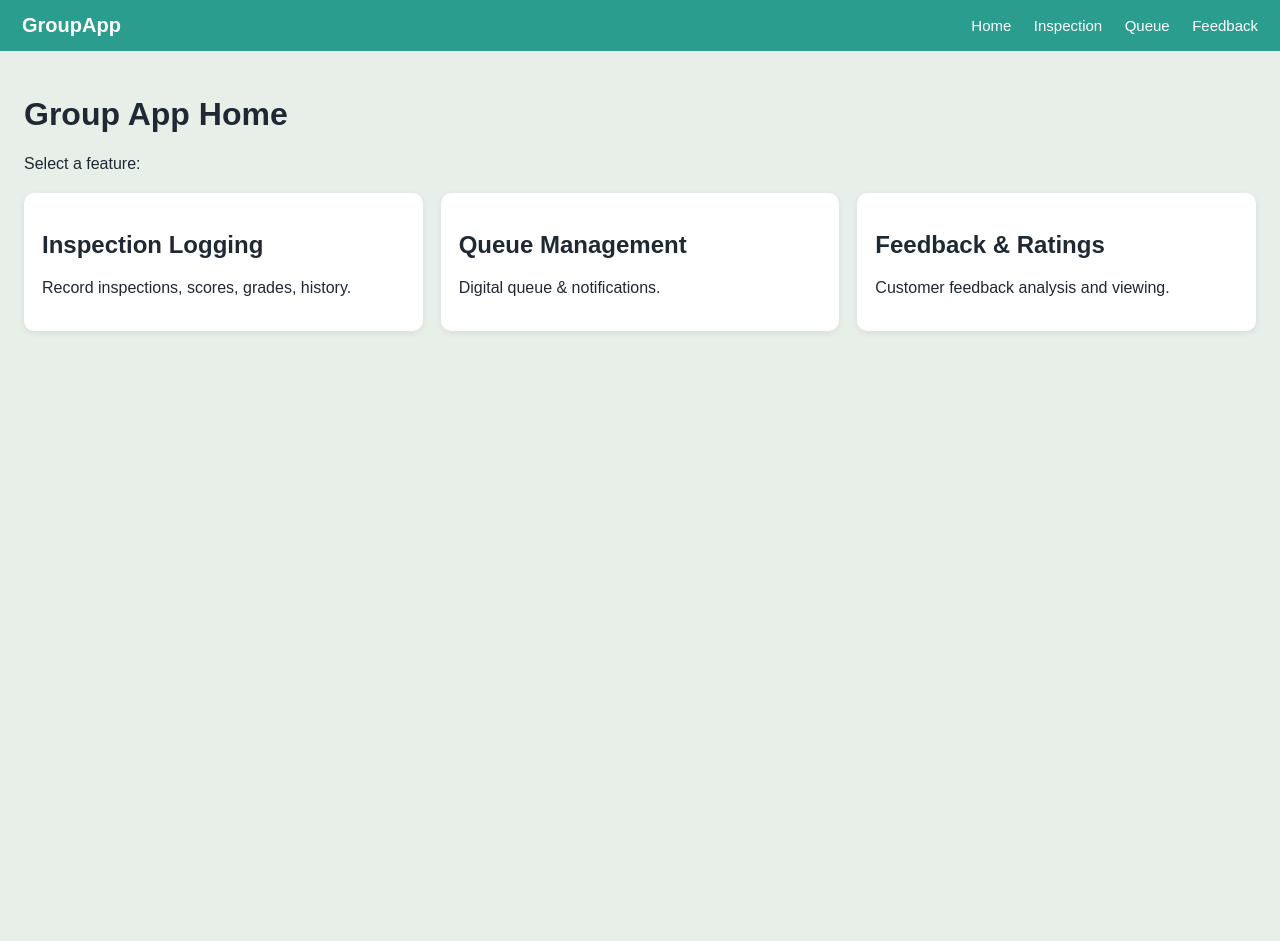
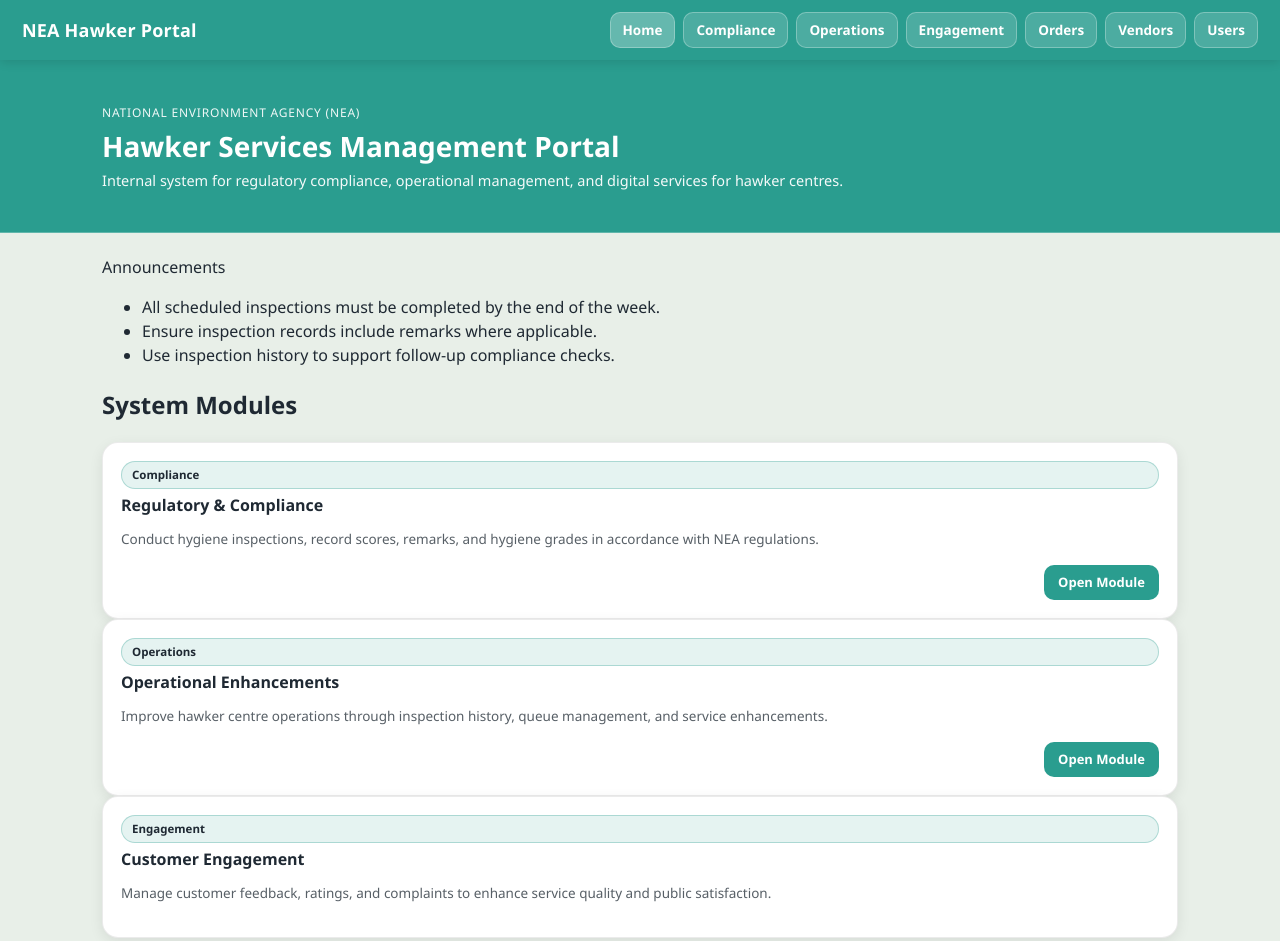
Before and after one commit to Lim-ZiYing/FED-ASG, a plain HTML site: page Main.html in a window 1280 px wide. Before the commit the page ends 800 px from the top, so only its background shows below. Drawn offline with Linux system fonts and the light colour scheme.

Commit message:
main page update

```diff
--- a/Main.html
+++ b/Main.html
@@ -3,36 +3,86 @@
 <head>
   <meta charset="UTF-8" />
   <meta name="viewport" content="width=device-width, initial-scale=1.0"/>
-  <title>Group App - Home</title>
+  <title>NEA Hawker Services Portal</title>
+
+  <!-- Shared styles & navbar -->
   <link rel="stylesheet" href="shared/style.css">
   <script defer src="shared/navbar.js"></script>
 </head>
+
 <body>
 
-  <!-- Navbar gets injected here -->
+  <!-- Shared Navigation Bar -->
   <div id="navbar"></div>
 
+  <!-- Government Masthead -->
+  <header class="gov-masthead">
+    <div class="container gov-masthead-inner">
+      <div>
+        <div class="gov-kicker">National Environment Agency (NEA)</div>
+        <h1 class="gov-title">Hawker Services Management Portal</h1>
+        <p class="gov-subtitle">
+          Internal system for regulatory compliance, operational management,
+          and digital services for hawker centres.
+        </p>
+      </div>
+
+  </header>
+
   <main class="container">
-    <h1>Group App Home</h1>
-    <p>Select a feature:</p>
 
-    <div class="cards">
-      <a class="card" href="feature_inspection/index.html">
-        <h2>Inspection Logging</h2>
-        <p>Record inspections, scores, grades, history.</p>
-      </a>
+    <!-- Announcements -->
+    <section class="gov-section">
+      <div class="notice">
+        <div class="notice-title">Announcements</div>
+        <ul class="notice-list">
+          <li>All scheduled inspections must be completed by the end of the week.</li>
+          <li>Ensure inspection records include remarks where applicable.</li>
+          <li>Use inspection history to support follow-up compliance checks.</li>
+        </ul>
+      </div>
+    </section>
 
-      <a class="card" href="feature_queue/index.html">
-        <h2>Queue Management</h2>
-        <p>Digital queue & notifications.</p>
-      </a>
 
-      <a class="card" href="feature_feedback/index.html">
-        <h2>Feedback & Ratings</h2>
-        <p>Customer feedback analysis and viewing.</p>
-      </a>
-    </div>
-  </main>
 
-</body>
-</html>
+    <!-- System Modules -->
+    <section class="gov-section">
+      <h2 class="section-title">System Modules</h2>
+
+      <div class="gov-grid">
+
+        <a class="gov-tile" href="Regulatory & Compliance/index.html">
+          <div>
+            <div class="tile-badge">Compliance</div>
+            <div class="tile-title">Regulatory & Compliance</div>
+            <p class="tile-desc">
+              Conduct hygiene inspections, record scores, remarks,
+              and hygiene grades in accordance with NEA regulations.
+            </p>
+          </div>
+          <div class="tile-footer">
+            <span class="tile-btn">Open Module</span>
+          </div>
+        </a>
+
+        <a class="gov-tile" href="Operational Enhancements/index.html">
+          <div>
+            <div class="tile-badge">Operations</div>
+            <div class="tile-title">Operational Enhancements</div>
+            <p class="tile-desc">
+              Improve hawker centre operations through inspection history,
+              queue management, and service enhancements.
+            </p>
+          </div>
+          <div class="tile-footer">
+            <span class="tile-btn">Open Module</span>
+          </div>
+        </a>
+
+        <a class="gov-tile" href="Customer Engagement/index.html">
+          <div>
+            <div class="tile-badge">Engagement</div>
+            <div class="tile-title">Customer Engagement</div>
+            <p class="tile-desc">
+              Manage customer feedback, ratings, and complaints
+              to enhance service quality and public satisfaction.
--- a/shared/navbar.html
+++ b/shared/navbar.html
@@ -1,10 +1,13 @@
 <nav class="navbar">
-  <a class="logo" href="/index.html">GroupApp</a>
+  <a class="logo" href="/Main.html">NEA Hawker Portal</a>
 
-  <div class="nav-links">
-    <a href="/index.html">Home</a>
-    <a href="/feature_inspection/index.html">Inspection</a>
-    <a href="/feature_queue/index.html">Queue</a>
-    <a href="/feature_feedback/index.html">Feedback</a>
+  <div class="nav-actions">
+    <a class="nav-btn" href="/Main.html">Home</a>
+    <a class="nav-btn" href="/Regulatory & Compliance/index.html">Compliance</a>
+    <a class="nav-btn" href="/Operational Enhancements/index.html">Operations</a>
+    <a class="nav-btn" href="/Customer Engagement/index.html">Engagement</a>
+    <a class="nav-btn" href="/Order and checkout/index.html">Orders</a>
+    <a class="nav-btn" href="/Vendor Management/index.html">Vendors</a>
+    <a class="nav-btn" href="/User Account Management/index.html">Users</a>
   </div>
 </nav>
--- a/shared/style.css
+++ b/shared/style.css
@@ -1,80 +1,243 @@
+/* =========================
+   NEA / Gov Portal Styling
+   Colors:
+   Header: #2a9d8f
+   Body:   #e8efe8
+   ========================= */
+
 /* Reset */
-* {
-  box-sizing: border-box;
+* { box-sizing: border-box; }
+
+:root{
+  --header: #2a9d8f;
+  --body: #e8efe8;
+  --text: #1f2933;
+  --muted: rgba(31,41,51,0.75);
+  --card: #ffffff;
+  --border: rgba(0,0,0,0.10);
+  --shadow: 0 2px 10px rgba(0,0,0,0.08);
+  --shadowHover: 0 6px 18px rgba(0,0,0,0.12);
 }
 
-body {
+body{
   margin: 0;
-  font-family: Arial, Helvetica, sans-serif;
-  background-color: #e8efe8;   /* body background */
-  color: #1f2933;
+  font-family: "Segoe UI", Arial, Helvetica, sans-serif;
+  background: var(--body);
+  color: var(--text);
+  line-height: 1.5;
 }
 
 /* Layout */
-.container {
-  padding: 24px;
+.container{
+  max-width: 1120px;
+  margin: 0 auto;
+  padding: 22px;
 }
 
-/* Navbar */
-.navbar {
+/* =========================
+   Shared Navbar
+   ========================= */
+.navbar{
+  position: sticky;
+  top: 0;
+  z-index: 50;
   display: flex;
+  align-items: center;
   justify-content: space-between;
-  align-items: center;
-  padding: 14px 22px;
-  background-color: #2a9d8f;   /* header background */
+  padding: 12px 22px;
+  background: var(--header);
+  box-shadow: 0 2px 10px rgba(0,0,0,0.12);
 }
 
-.logo {
-  color: #ffffff;
-  font-size: 20px;
-  font-weight: bold;
+.logo{
+  color: #fff;
   text-decoration: none;
+  font-weight: 800;
+  letter-spacing: 0.2px;
+  font-size: 18px;
 }
 
-.nav-links a {
-  color: #ffffff;
-  text-decoration: none;
-  margin-left: 18px;
-  font-size: 15px;
+.nav-links{
+  display: flex;
+  flex-wrap: wrap;
+  gap: 14px;
 }
 
-.nav-links a:hover {
-  text-decoration: underline;
+.nav-links a{
+  color: #fff;
+  text-decoration: none;
+  font-size: 14px;
+  padding: 7px 10px;
+  border-radius: 8px;
+  transition: background 0.15s ease;
 }
 
-/* Home cards */
-.cards {
-  display: grid;
-  grid-template-columns: repeat(auto-fit, minmax(240px, 1fr));
-  gap: 18px;
-  margin-top: 20px;
+.nav-links a:hover{
+  background: rgba(255,255,255,0.16);
 }
 
-.card {
-  background-color: #ffffff;
-  border-radius: 10px;
+/* =========================
+   Gov Masthead
+   ========================= */
+.gov-masthead{
+  background: var(--header);
+  color: #fff;
+  padding: 22px 0 18px;
+  border-bottom: 1px solid rgba(255,255,255,0.25);
+}
+
+.gov-masthead-inner{
+  display: grid;
+  grid-template-columns: 1fr 270px;
+  gap: 16px;
+  align-items: start;
+}
+
+.gov-kicker{
+  font-size: 12px;
+  text-transform: uppercase;
+  letter-spacing: 0.8px;
+  opacity: 0.92;
+}
+
+.gov-title{
+  margin: 8px 0 6px;
+  font-size: 28px;
+  line-height: 1.2;
+  font-weight: 800;
+}
+
+.gov-subtitle{
+  margin: 0;
+  max-width: 760px;
+  opacity: 0.95;
+  font-size: 14.5px;
+}
+
+/* Meta Cards (top right) */
+.gov-meta{
+  display: grid;
+  gap: 10px;
+}
+
+/* =========================
+   MAIN PAGE MODULE UI
+   ========================= */
+
+/* Remove default link styling */
+.gov-tile {
+  text-decoration: none;
+  color: inherit;
+}
+
+/* Module cards */
+.gov-tile {
+  background: #ffffff;
+  border-radius: 16px;
   padding: 18px;
-  text-decoration: none;
-  color: #1f2933;
-  box-shadow: 0 2px 6px rgba(0,0,0,0.08);
+  border: 1px solid rgba(0,0,0,0.08);
+  box-shadow: 0 4px 14px rgba(0,0,0,0.08);
+  display: flex;
+  flex-direction: column;
+  justify-content: space-between;
   transition: transform 0.15s ease, box-shadow 0.15s ease;
 }
 
-.card:hover {
+.gov-tile:hover {
   transform: translateY(-3px);
-  box-shadow: 0 4px 10px rgba(0,0,0,0.12);
+  box-shadow: 0 8px 22px rgba(0,0,0,0.14);
 }
 
-/* Buttons (if used) */
-.btn {
-  display: inline-block;
-  padding: 10px 18px;
+/* Top section */
+.tile-title {
+  font-size: 16px;
+  font-weight: 800;
+  margin-top: 4px;
+}
+
+/* Description */
+.tile-desc {
+  font-size: 13.5px;
+  line-height: 1.5;
+  color: rgba(31,41,51,0.75);
+  margin: 12px 0 16px;
+}
+
+/* Footer button area */
+.tile-footer {
+  display: flex;
+  justify-content: flex-end;
+}
+
+/* Action button */
+.tile-btn {
   background-color: #2a9d8f;
   color: #ffffff;
-  text-decoration: none;
-  border-radius: 6px;
+  padding: 8px 14px;
+  border-radius: 10px;
+  font-size: 13px;
+  font-weight: 700;
+  border: none;
+  cursor: pointer;
+  transition: background 0.15s ease, transform 0.1s ease;
 }
 
-.btn:hover {
+.gov-tile:hover .tile-btn {
   background-color: #238a7d;
+  transform: translateY(-1px);
 }
+
+/* Badge refinement */
+.tile-badge {
+  font-size: 11.5px;
+  font-weight: 700;
+  padding: 4px 10px;
+  border-radius: 999px;
+  background: rgba(42,157,143,0.12);
+  border: 1px solid rgba(42,157,143,0.3);
+}
+
+
+
+.meta-card{
+  background: rgba(255,255,255,0.14);
+  border: 1px solid rgba(255,255,255,0.24);
+  border-radius: 12px;
+  padding: 12
+  }
+
+
+/* =========================
+   Navbar Button Styling
+   ========================= */
+
+.nav-actions {
+  display: flex;
+  flex-wrap: wrap;
+  gap: 8px;
+}
+
+.nav-btn {
+  display: inline-flex;
+  align-items: center;
+  justify-content: center;
+  padding: 7px 12px;
+  border-radius: 10px;
+  background: rgba(255,255,255,0.16);
+  color: #ffffff;
+  text-decoration: none;
+  font-size: 13.5px;
+  font-weight: 700;
+  border: 1px solid rgba(255,255,255,0.28);
+  transition: background 0.15s ease, transform 0.12s ease;
+}
+
+.nav-btn:hover {
+  background: rgba(255,255,255,0.26);
+  transform: translateY(-1px);
+}
+
+/* Highlight Home button slightly */
+.nav-btn:first-child {
+  background: rgba(255,255,255,0.28);
+}
```
